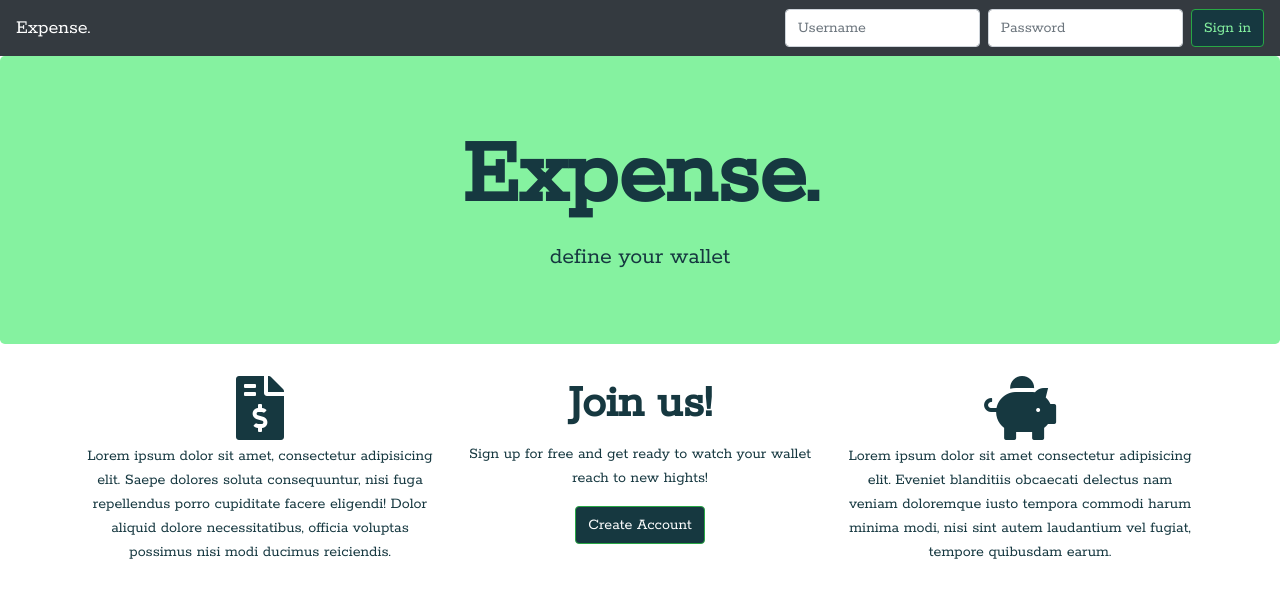
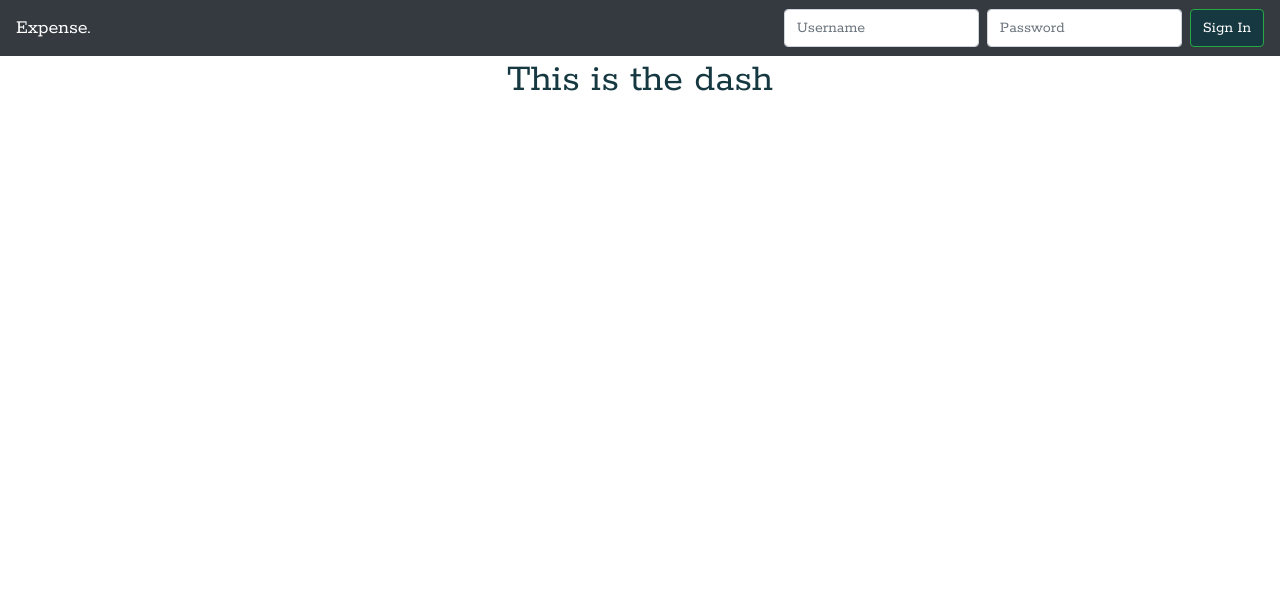
Before and after one commit to huntikins/Expense, a Vue app in the folder client/: page /dashboard in a window 1280 px wide. Shown: the top 598 px of the page. Built offline with nearby package versions, Linux system fonts and the light colour scheme.

Commit message:
made changes to router

```diff
--- a/client/src/App.vue
+++ b/client/src/App.vue
@@ -1,23 +1,27 @@
 <template>
   <div id="app">
-    <navbar></navbar>
-    <jumbotron></jumbotron>
-    <homebody></homebody>
+    <nav class="navbar navbar-expand-lg navbar-light bg-dark">
+      <a class="navbar-brand text-white" href="/">Expense.</a>
+      <button class="navbar-toggler" type="button" data-toggle="collapse" data-target="#navbarSupportedContent" aria-controls="navbarSupportedContent" aria-expanded="false" aria-label="Toggle navigation">
+        <span class="navbar-toggler-icon"></span>
+      </button>
+      <div class="collapse navbar-collapse justify-content-end" id="navbarSupportedContent">
+        <form class="form-inline my-2 my-lg-0">
+          <input class="form-control mr-sm-2" type="username" placeholder="Username" aria-label="Username">
+          <input class="form-control mr-sm-2" type="password" placeholder="Password" aria-label="Password">
+          <router-link id="login" class="btn btn-outline-success my-2 my-sm-0" to="/dashboard">Sign In</router-link>
+        </form>
+      </div>
+    </nav>
+
+    <router-view/>
   </div>
 </template>
 
 <script>
-import navbar from './components/navbar.vue'
-import jumbotron from './components/jumbotron.vue'
-import homebody from './components/homebody.vue'
 
 export default {
-  name: 'app',
-  components: {
-    navbar,
-    jumbotron,
-    homebody
-  }
+  name: 'app'
 }
 </script>
 
@@ -29,5 +33,12 @@ export default {
   text-align: center;
   color: #163840;
 }
+.btn-outline-success{
+  color: #85F2A0;
+}
+.btn-outline-success:hover {
+  color: #163840;
+  background-color: #85F2A0;
+}
 
 </style>
--- /dev/null
+++ b/client/src/components/Dashboard.vue
@@ -0,0 +1,5 @@
+<template>
+  <div>
+    <h1>This is the dash</h1>
+  </div>
+</template>
--- /dev/null
+++ b/client/src/components/Home.vue
@@ -0,0 +1,19 @@
+<template>
+  <div>
+    <jumbotron></jumbotron>
+    <homebody></homebody>
+  </div>
+</template>
+
+<script>
+import jumbotron from './jumbotron.vue'
+import homebody from './homebody.vue'
+
+export default {
+  name: 'Home',
+  components: {
+    jumbotron,
+    homebody
+  }
+}
+</script>
--- a/client/src/components/navbar.vue
+++ /dev/null
@@ -1,32 +0,0 @@
-<template>
-  <nav class="navbar navbar-expand-lg navbar-light bg-dark">
-    <a class="navbar-brand text-white" href="#">Expense.</a>
-    <button class="navbar-toggler" type="button" data-toggle="collapse" data-target="#navbarSupportedContent" aria-controls="navbarSupportedContent" aria-expanded="false" aria-label="Toggle navigation">
-      <span class="navbar-toggler-icon"></span>
-    </button>
-    <div class="collapse navbar-collapse justify-content-end" id="navbarSupportedContent">
-      <form class="form-inline my-2 my-lg-0">
-        <input class="form-control mr-sm-2" type="username" placeholder="Username" aria-label="Username">
-        <input class="form-control mr-sm-2" type="password" placeholder="Password" aria-label="Password">
-        <button class="btn btn-outline-success my-2 my-sm-0" type="submit">Sign in</button>
-      </form>
-    </div>
-  </nav>
-</template>
-
-<script>
-export default {
-
-}
-</script>
-
-<!-- Add "scoped" attribute to limit CSS to this component only -->
-<style scoped>
-.btn-outline-success{
-  color: #85F2A0;
-}
-.btn-outline-success:hover {
-  color: #163840;
-  background-color: #85F2A0;
-}
-</style>
--- a/client/src/router.js
+++ b/client/src/router.js
@@ -1,6 +1,6 @@
 import Vue from 'vue'
 import Router from 'vue-router'
-import Home from './views/Home.vue'
+import Home from './components/Home.vue'
 
 Vue.use(Router)
 
@@ -13,17 +13,12 @@ export default new Router({
       component: Home
     },
     {
-      path: '/about',
-      name: 'about',
+      path: '/dashboard',
+      name: 'dashboard',
       // route level code-splitting
-      // this generates a separate chunk (about.[hash].js) for this route
+      // this generates a separate chunk (dashboard.[hash].js) for this route
       // which is lazy-loaded when the route is visited.
-      component: () => import(/* webpackChunkName: "about" */ './views/About.vue')
-    },
-    {
-      path: '/new-example',
-      name: 'new-example',
-      component: () => import(/* webpackChunkName: "example" */ './views/NewExample.vue')
+      component: () => import(/* webpackChunkName: "dashboard" */ './components/Dashboard.vue')
     }
   ]
 })
--- a/client/src/views/About.vue
+++ /dev/null
@@ -1,5 +0,0 @@
-<template>
-  <div class="about">
-    <h1>This is an about page</h1>
-  </div>
-</template>
--- a/client/src/views/Home.vue
+++ /dev/null
@@ -1,17 +0,0 @@
-<template>
-  <div>
-    <example-list />
-  </div>
-</template>
-
-<script>
-// @ is an alias to /src
-
-
-export default {
-  //name: 'Home',
-  //components: {
-
-  //}
-}
-</script>
--- a/client/src/views/NewExample.vue
+++ /dev/null
@@ -1,20 +0,0 @@
-<template>
-  <div>
-    <example-form />
-  </div>
-</template>
-
-<script>
-//import ExampleForm from '@/components/ExampleForm'
-
-export default {
-  //name: 'NewExample',
-  //components: {
-  //  ExampleForm
-  //}
-}
-</script>
-
-<style scoped>
-
-</style>
```
Also changed, not shown: client/package.json (line endings or trailing spaces), 2 other files (tests, documents, lock files or other folders).
